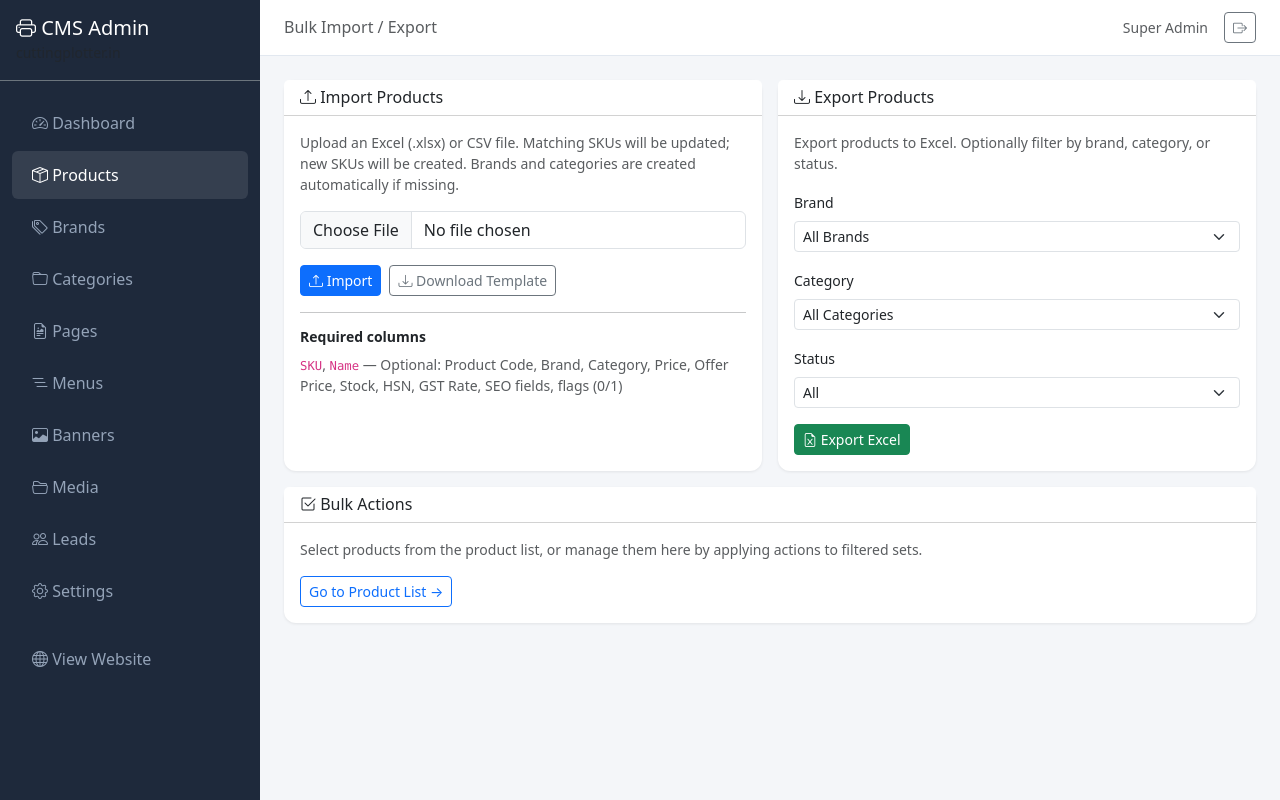
After one commit to skycutindia/cuttingplotter.in, a Laravel app: page /admin/products-bulk in a window 1280 px wide. The commit adds this page. Run offline with Laravel 12, Linux system fonts and the light colour scheme; a user stored in the database is signed in; data comes from the database, SQL or seed files in the repository; some libraries are stand-ins or nearby versions.

Commit message:
Add bulk product import/export and bulk actions
- Excel/CSV import with upsert by SKU (create or update)
- Auto-create missing brands and categories on import
- Excel export with brand/category/status filters
- Downloadable import template with sample row
- Bulk activate/deactivate/feature/unfeature/delete/export
- Product list checkboxes and Import/Export admin page

Co-authored-by: skycutindia <skycutindia@users.noreply.github.com>

```diff
--- a/app/Http/Controllers/Admin/DashboardController.php
+++ b/app/Http/Controllers/Admin/DashboardController.php
@@ -7,6 +7,7 @@ use App\Models\Blog;
 use App\Models\Brand;
 use App\Models\Category;
 use App\Models\Lead;
+use App\Models\Media;
 use App\Models\Page;
 use App\Models\Product;
 use App\Models\User;
@@ -22,6 +23,7 @@ class DashboardController extends Controller
             'categories' => Category::count(),
             'blogs' => Blog::count(),
             'pages' => Page::count(),
+            'media' => Media::count(),
             'leads' => Lead::count(),
             'new_leads' => Lead::where('status', 'new')->count(),
             'customers' => User::role('customer')->count(),
--- /dev/null
+++ b/app/Http/Controllers/Admin/ProductBulkController.php
@@ -0,0 +1,108 @@
+<?php
+
+namespace App\Http\Controllers\Admin;
+
+use App\Exports\ProductsExport;
+use App\Http\Controllers\Controller;
+use App\Imports\ProductsImport;
+use App\Models\Brand;
+use App\Models\Category;
+use App\Models\Product;
+use Illuminate\Http\RedirectResponse;
+use Illuminate\Http\Request;
+use Illuminate\View\View;
+use Maatwebsite\Excel\Facades\Excel;
+use Symfony\Component\HttpFoundation\BinaryFileResponse;
+
+class ProductBulkController extends Controller
+{
+    public function index(): View
+    {
+        $brands = Brand::orderBy('name')->get();
+        $categories = Category::whereNull('parent_id')->orderBy('name')->get();
+
+        return view('admin.products.bulk', compact('brands', 'categories'));
+    }
+
+    public function export(Request $request): BinaryFileResponse
+    {
+        $filters = $request->only('brand_id', 'category_id', 'is_active');
+        $filename = 'products-'.now()->format('Y-m-d-His').'.xlsx';
+
+        return Excel::download(new ProductsExport($filters), $filename);
+    }
+
+    public function exportSelected(Request $request): BinaryFileResponse|RedirectResponse
+    {
+        $request->validate(['ids' => 'required|array|min:1', 'ids.*' => 'integer|exists:products,id']);
+
+        return Excel::download(
+            new ProductsExport(['ids' => $request->ids]),
+            'products-selected-'.now()->format('Y-m-d-His').'.xlsx'
+        );
+    }
+
+    public function import(Request $request): RedirectResponse
+    {
+        $request->validate([
+            'file' => 'required|file|mimes:xlsx,xls,csv|max:10240',
+        ]);
+
+        $import = new ProductsImport;
+        Excel::import($import, $request->file('file'));
+
+        return redirect()->route('admin.products.bulk')
+            ->with('success', "Import complete: {$import->created} created, {$import->updated} updated, {$import->skipped} skipped.");
+    }
+
+    public function template(): BinaryFileResponse
+    {
+        $headers = [[
+            'SKU', 'Product Code', 'Name', 'Slug', 'Brand', 'Category',
+            'Short Description', 'Price', 'Offer Price', 'Stock', 'HSN', 'GST Rate',
+            'Weight', 'Dimensions', 'Meta Title', 'Meta Description',
+            'Is Featured', 'Is Trending', 'Is New Arrival', 'Is Best Seller', 'Is Active',
+        ], [
+            'DEMO-SKU-001', 'PC-001', 'Sample Vinyl Cutter 24"', 'sample-vinyl-cutter-24',
+            'Skycut', 'Cutting Plotters', 'Demo product short description',
+            '85000', '79999', '10', '8443', '18', '25', '60x40x30',
+            'Sample Vinyl Cutter | Cutting Plotter India', 'Buy sample vinyl cutter',
+            '1', '0', '1', '0', '1',
+        ]];
+
+        return Excel::download(
+            new class($headers) implements \Maatwebsite\Excel\Concerns\FromArray
+            {
+                public function __construct(private array $rows) {}
+
+                public function array(): array
+                {
+                    return $this->rows;
+                }
+            },
+            'product-import-template.xlsx'
+        );
+    }
+
+    public function bulkUpdate(Request $request): RedirectResponse
+    {
+        $validated = $request->validate([
+            'ids' => 'required|array|min:1',
+            'ids.*' => 'integer|exists:products,id',
+            'action' => 'required|in:activate,deactivate,feature,unfeature,delete',
+        ]);
+
+        $query = Product::whereIn('id', $validated['ids']);
+        $count = $query->count();
+
+        match ($validated['action']) {
+            'activate' => $query->update(['is_active' => true]),
+            'deactivate' => $query->update(['is_active' => false]),
+            'feature' => $query->update(['is_featured' => true]),
+            'unfeature' => $query->update(['is_featured' => false]),
+            'delete' => $query->delete(),
+        };
+
+        return back()->with('success', "Bulk action applied to {$count} product(s).");
+    }
+}
--- /dev/null
+++ b/resources/views/admin/products/bulk.blade.php
@@ -0,0 +1,71 @@
+@extends('admin.layouts.app')
+@section('title', 'Bulk Products')
+@section('page-title', 'Bulk Import / Export')
+
+@section('content')
+<div class="row g-3">
+    <div class="col-md-6">
+        <div class="card h-100">
+            <div class="card-header bg-white"><h6 class="mb-0"><i class="bi bi-upload"></i> Import Products</h6></div>
+            <div class="card-body">
+                <p class="text-muted small">Upload an Excel (.xlsx) or CSV file. Matching SKUs will be updated; new SKUs will be created. Brands and categories are created automatically if missing.</p>
+                <form action="{{ route('admin.products.import') }}" method="POST" enctype="multipart/form-data">
+                    @csrf
+                    <div class="mb-3">
+                        <input type="file" name="file" class="form-control" accept=".xlsx,.xls,.csv" required>
+                    </div>
+                    <div class="d-flex gap-2">
+                        <button type="submit" class="btn btn-primary btn-sm"><i class="bi bi-upload"></i> Import</button>
+                        <a href="{{ route('admin.products.template') }}" class="btn btn-outline-secondary btn-sm"><i class="bi bi-download"></i> Download Template</a>
+                    </div>
+                </form>
+                <hr>
+                <h6 class="small fw-bold">Required columns</h6>
+                <p class="small text-muted mb-0"><code>SKU</code>, <code>Name</code> — Optional: Product Code, Brand, Category, Price, Offer Price, Stock, HSN, GST Rate, SEO fields, flags (0/1)</p>
+            </div>
+        </div>
+    </div>
+
+    <div class="col-md-6">
+        <div class="card h-100">
+            <div class="card-header bg-white"><h6 class="mb-0"><i class="bi bi-download"></i> Export Products</h6></div>
+            <div class="card-body">
+                <p class="text-muted small">Export products to Excel. Optionally filter by brand, category, or status.</p>
+                <form action="{{ route('admin.products.export') }}" method="GET">
+                    <div class="mb-3">
+                        <label class="form-label small">Brand</label>
+                        <select name="brand_id" class="form-select form-select-sm">
+                            <option value="">All Brands</option>
+                            @foreach($brands as $brand)<option value="{{ $brand->id }}">{{ $brand->name }}</option>@endforeach
+                        </select>
+                    </div>
+                    <div class="mb-3">
+                        <label class="form-label small">Category</label>
+                        <select name="category_id" class="form-select form-select-sm">
+                            <option value="">All Categories</option>
+                            @foreach($categories as $cat)<option value="{{ $cat->id }}">{{ $cat->name }}</option>@endforeach
+                        </select>
+                    </div>
+                    <div class="mb-3">
+                        <label class="form-label small">Status</label>
+                        <select name="is_active" class="form-select form-select-sm">
+                            <option value="">All</option>
+                            <option value="1">Active</option>
+                            <option value="0">Inactive</option>
+                        </select>
+                    </div>
+                    <button type="submit" class="btn btn-success btn-sm"><i class="bi bi-file-earmark-excel"></i> Export Excel</button>
+                </form>
+            </div>
+        </div>
+    </div>
+</div>
+
+<div class="card mt-3">
+    <div class="card-header bg-white"><h6 class="mb-0"><i class="bi bi-check2-square"></i> Bulk Actions</h6></div>
+    <div class="card-body">
+        <p class="text-muted small">Select products from the product list, or manage them here by applying actions to filtered sets.</p>
+        <a href="{{ route('admin.products.index') }}" class="btn btn-outline-primary btn-sm">Go to Product List →</a>
+    </div>
+</div>
+@endsection
--- a/routes/admin.php
+++ b/routes/admin.php
@@ -8,6 +8,7 @@ use App\Http\Controllers\Admin\LeadController;
 use App\Http\Controllers\Admin\MediaController;
 use App\Http\Controllers\Admin\MenuController;
 use App\Http\Controllers\Admin\PageController;
+use App\Http\Controllers\Admin\ProductBulkController;
 use App\Http\Controllers\Admin\ProductController;
 use App\Http\Controllers\Admin\SettingController;
 use Illuminate\Support\Facades\Route;
@@ -17,6 +18,12 @@ Route::middleware(['auth', 'admin'])->prefix('admin')->name('admin.')->group(fun
 
     Route::resource('products', ProductController::class);
     Route::post('products/{id}/clone', [ProductController::class, 'clone'])->name('products.clone');
+    Route::get('products-bulk', [ProductBulkController::class, 'index'])->name('products.bulk');
+    Route::get('products-export', [ProductBulkController::class, 'export'])->name('products.export');
+    Route::post('products-export-selected', [ProductBulkController::class, 'exportSelected'])->name('products.export-selected');
+    Route::post('products-import', [ProductBulkController::class, 'import'])->name('products.import');
+    Route::get('products-template', [ProductBulkController::class, 'template'])->name('products.template');
+    Route::post('products-bulk-update', [ProductBulkController::class, 'bulkUpdate'])->name('products.bulk-update');
 
     Route::resource('brands', BrandController::class)->except(['show']);
     Route::resource('categories', CategoryController::class)->except(['show']);
```
Also changed, not shown: app/Exports/ProductsExport.php (added, +71 -0 lines), app/Imports/ProductsImport.php (added, +118 -0 lines), resources/views/admin/products/index.blade.php (+41 -2 lines).
